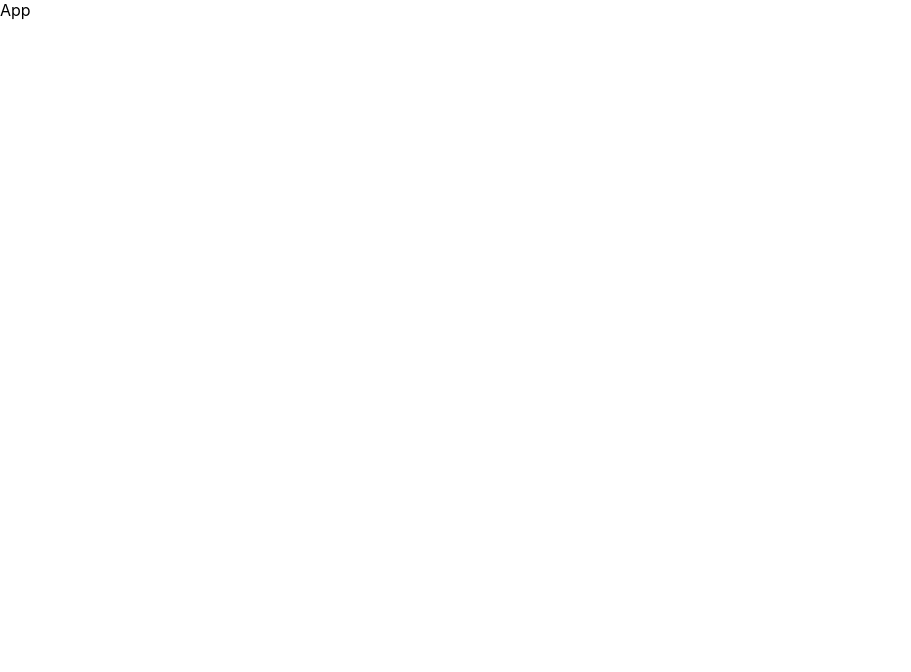
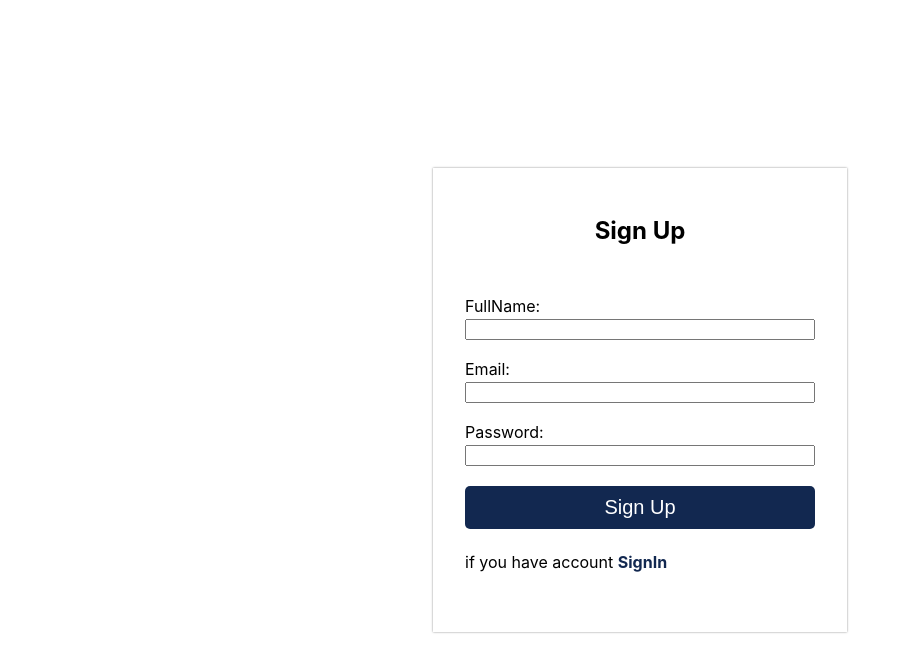
Before and after one commit to wassimnassour/chat-App, a React (Create React App) app: page /signup in a window 1280 px wide. Shown: the top 672 px of the page, without its empty margins (0-911 px from the left). Built offline with nearby package versions, Linux system fonts and the light colour scheme.

Commit message:
add SignUp Components

```diff
--- a/src/App.js
+++ b/src/App.js
@@ -1,8 +1,14 @@
 import React from "react";
+import { BrowserRouter, Route } from "react-router-dom";
+import { SignUp } from "./components/index";
 import "./App.css";
 
 function App() {
-  return <div className="App">App</div>;
+  return (
+    <BrowserRouter>
+      <Route path="/signup" component={SignUp} />
+    </BrowserRouter>
+  );
 }
 
 export default App;
--- /dev/null
+++ b/src/components/index.js
@@ -0,0 +1,3 @@
+import SignUp from "./signup/signUp";
+
+export { SignUp };
--- /dev/null
+++ b/src/components/signup/signUp.jsx
@@ -0,0 +1,32 @@
+import React from "react";
+import { Link } from "react-router-dom";
+import { SignUpContainer, SignUpWrapper, InputContainer } from "./signUp.style";
+const SignUp = () => {
+  return (
+    <SignUpContainer>
+      <SignUpWrapper>
+        <h1>Sign Up</h1>
+        <form>
+          <InputContainer>
+            <label>FullName:</label>
+            <input type="email" />
+          </InputContainer>
+          <InputContainer>
+            <label>Email:</label>
+            <input type="email" />
+          </InputContainer>
+          <InputContainer>
+            <label>Password:</label>
+            <input type="email" />
+          </InputContainer>
+        </form>
+        <button type="submit">Sign Up</button>
+        <span>
+          if you have account <Link to="/signin">SignIn</Link>
+        </span>
+      </SignUpWrapper>
+    </SignUpContainer>
+  );
+};
+
+export default SignUp;
--- /dev/null
+++ b/src/components/signup/signUp.style.js
@@ -0,0 +1,54 @@
+import styled from "styled-components";
+
+export const SignUpContainer = styled.main`
+  display: flex;
+  justify-content: center;
+  align-items: center;
+  width: 100%;
+  height: 100vh;
+`;
+export const SignUpWrapper = styled.div`
+  width: 350px;
+  height: 400px;
+  box-shadow: 0 0 2px 0 #6f6f6fcc;
+  padding: 2rem;
+  h1 {
+    font-size: 24px;
+    text-align: center;
+  }
+  form {
+    margin: 44px 0 20px;
+  }
+  button {
+    background: #041b46f0;
+    border: none;
+    width: 100%;
+    margin: 0 auto;
+    color: white;
+    font-size: 20px;
+    padding: ;
+    padding: 10px;
+
+    display: flex;
+    justify-content: center;
+
+    border-radius: 5px;
+  }
+  span {
+    margin: 23px 0 10px;
+    display: block;
+    a {
+      text-decoration: none;
+      color: #122850;
+      font-weight: bold;
+    }
+  }
+`;
+export const InputContainer = styled.div`
+  margin: 12px 0;
+  display: flex;
+  flex-direction: column;
+  label {
+    margin: 7px 0 3px;
+  }
+`;
```
Also changed, not shown: 1 other file (tests, documents, lock files or other folders).
